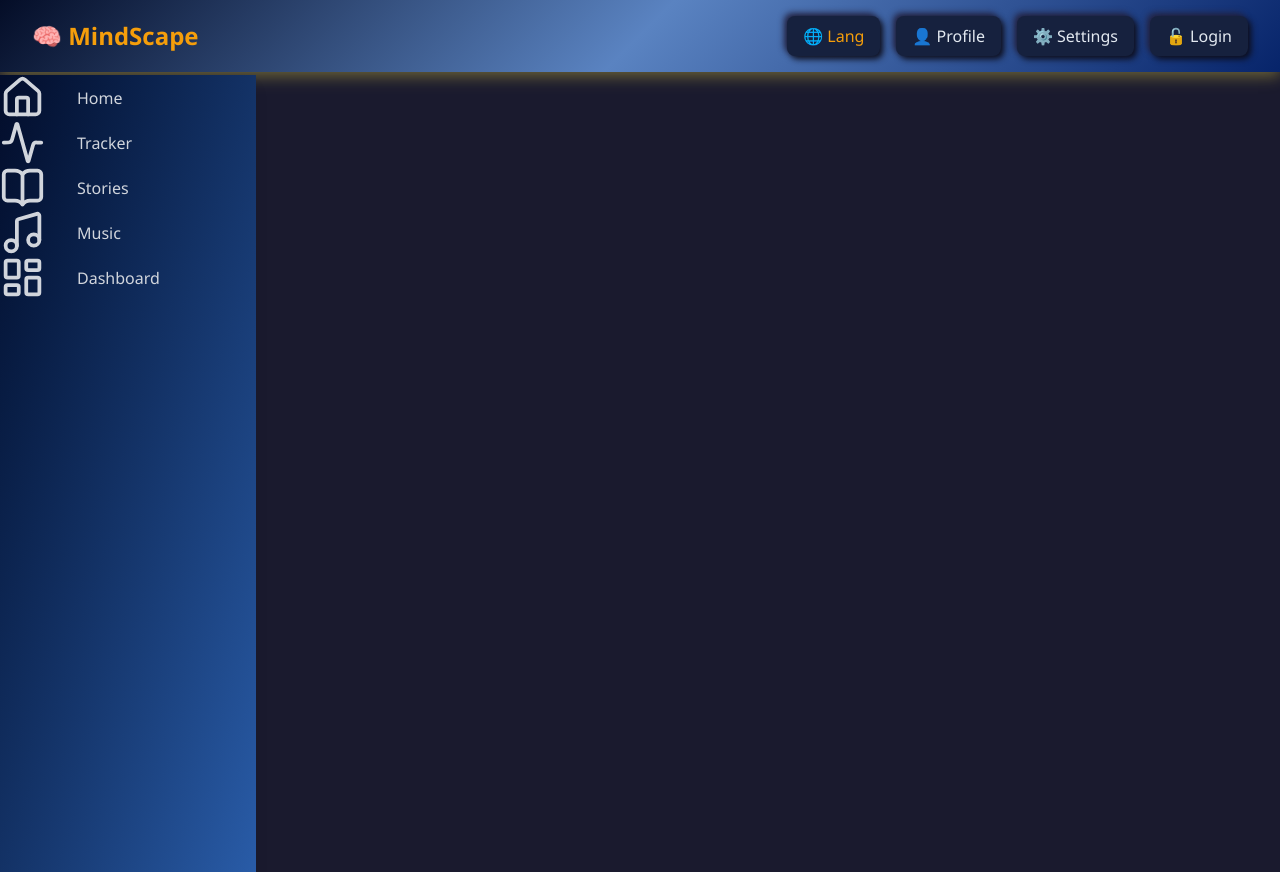
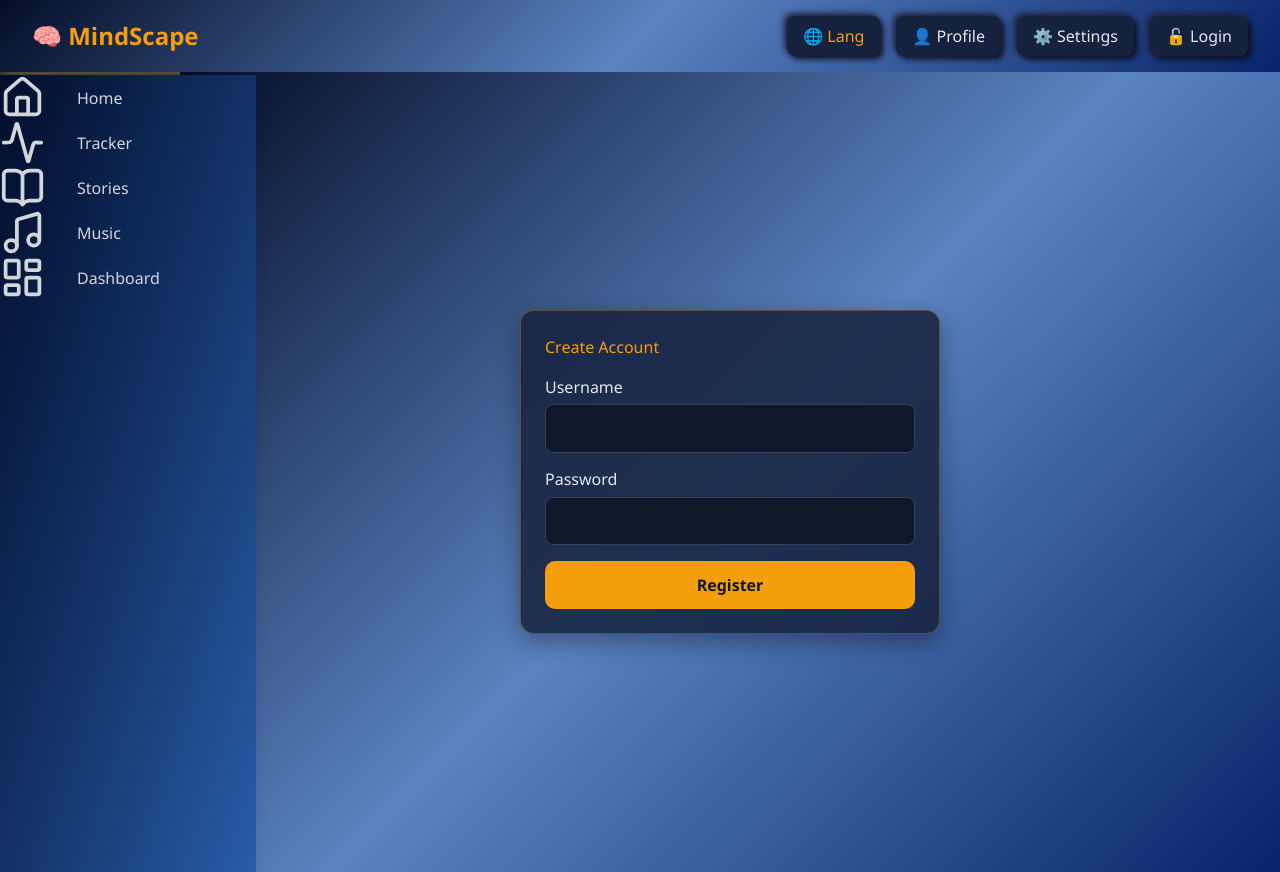
Before and after one commit to shriom17/MindScape, a React app in the folder frontend/: page /register in a window 1280 px wide. Before the commit the page ends 800 px from the top, so only its background shows below. Built offline with nearby package versions, Linux system fonts and the light colour scheme; no server answers; the HTML template or start-up script is replaced by a standard one.

Commit message:
add: Register page

```diff
--- a/frontend/src/App.jsx
+++ b/frontend/src/App.jsx
@@ -7,6 +7,7 @@ import Music from './pages/Music'
 import Profile from './pages/Profile'
 import Navbar from './components/Navbar'
 import Sidebar from './components/Sidebar'
+import Register from './pages/register'
 
 function App() {
   return (
@@ -22,6 +23,8 @@ function App() {
             <Route path="/stories" element={<Stories />} />
             <Route path="/music" element={<Music />} />
             <Route path="/profile" element={<Profile />} />
+            <Route path="/register" element={<Register />} />
+
           </Routes>
         </div>
       </div>
--- /dev/null
+++ b/frontend/src/pages/register.jsx
@@ -0,0 +1,155 @@
+import { useState } from "react";
+import { apiUrl } from "../services/api";
+
+function Register() {
+  const [username, setUsername] = useState("");
+  const [password, setPassword] = useState("");
+  const [message, setMessage] = useState("");
+  const [isError, setIsError] = useState(false);
+  const [loading, setLoading] = useState(false);
+
+  const handleRegister = async (e) => {
+    e.preventDefault();
+
+    if (!username.trim() || !password.trim()) {
+      setIsError(true);
+      setMessage("Username and password are required.");
+      return;
+    }
+
+    setLoading(true);
+    setMessage("");
+
+    try {
+      const response = await fetch(apiUrl("/register"), {
+        method: "POST",
+        headers: {
+          "Content-Type": "application/json",
+        },
+        body: JSON.stringify({
+          username: username.trim(),
+          password,
+        }),
+      });
+
+      const data = await response.json().catch(() => ({}));
+
+      if (!response.ok) {
+        throw new Error(data?.message || "Registration failed. Try again.");
+      }
+
+      setIsError(false);
+      setMessage(data?.message || "Registration successful.");
+      setUsername("");
+      setPassword("");
+    } catch (error) {
+      setIsError(true);
+      setMessage(error.message || "Something went wrong.");
+    } finally {
+      setLoading(false);
+    }
+  };
+
+  return (
+    <div
+      style={{
+        minHeight: "100vh",
+        display: "flex",
+        alignItems: "center",
+        justifyContent: "center",
+        background: "linear-gradient(135deg, #040d27, #5a83c1, #07246a)",
+        padding: "1rem",
+      }}
+    >
+      <form
+        onSubmit={handleRegister}
+        style={{
+          width: "100%",
+          maxWidth: 420,
+          background: "rgba(22, 33, 62, 0.85)",
+          border: "1px solid rgba(245, 158, 11, 0.3)",
+          boxShadow: "0 8px 24px rgba(0, 0, 0, 0.35)",
+          borderRadius: 14,
+          padding: "1.5rem",
+          color: "#e2e8f0",
+          backdropFilter: "blur(6px)",
+        }}
+      >
+
+        <h2 style={{ marginTop: 0, marginBottom: "1rem", color: "#f59e0b" }}>
+          Create Account
+        </h2>
+
+        <label style={{ display: "block", marginBottom: "0.35rem" }} htmlFor="username">
+          Username
+        </label>
+        <input
+          id="username"
+          type="text"
+          value={username}
+          onChange={(e) => setUsername(e.target.value)}
+          autoComplete="username"
+          style={{
+            width: "100%",
+            marginBottom: "0.9rem",
+            padding: "0.7rem",
+            borderRadius: 8,
+            border: "1px solid #334155",
+            background: "#0f172a",
+            color: "#e2e8f0",
+          }}
+        />
+
+        <label style={{ display: "block", marginBottom: "0.35rem" }} htmlFor="password">
+          Password
+        </label>
+        <input
+          id="password"
+          type="password"
+          value={password}
+          onChange={(e) => setPassword(e.target.value)}
+          autoComplete="new-password"
+          style={{
+            width: "100%",
+            marginBottom: "1rem",
+            padding: "0.7rem",
+            borderRadius: 8,
+            border: "1px solid #334155",
+            background: "#0f172a",
+            color: "#e2e8f0",
+          }}
+        />
+
+        <button
+          type="submit"
+          disabled={loading}
+          style={{
+            width: "100%",
+            padding: "0.75rem",
+            borderRadius: 10,
+            border: "none",
+            background: loading ? "#64748b" : "#f59e0b",
+            color: "#0f172a",
+            fontWeight: 600,
+            cursor: loading ? "not-allowed" : "pointer",
+          }}
+        >
+          {loading ? "Registering..." : "Register"}
+        </button>
+
+        {message && (
+          <p
+            style={{
+              marginTop: "0.9rem",
+              color: isError ? "#fca5a5" : "#86efac",
+            }}
+          >
+            {message}
+          </p>
+        )}
+      </form>
+    </div>
+  );
+}
+
+export default Register;
```
